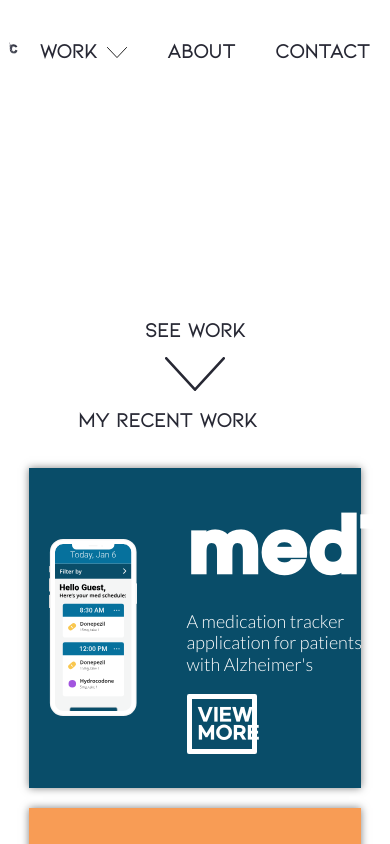
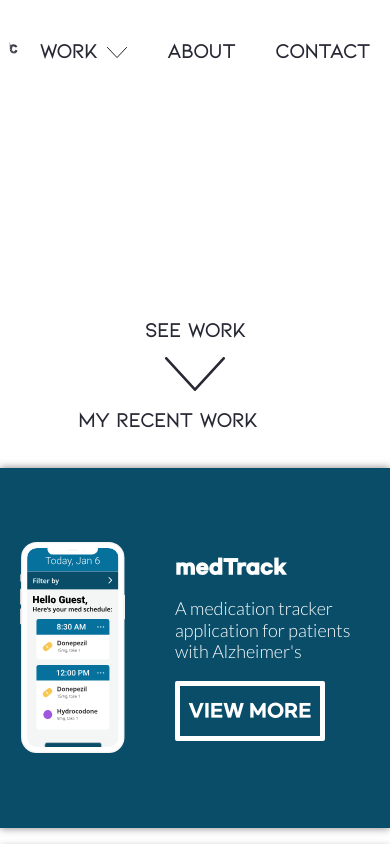
Before and after one commit to cindyparkk/portfolio, a Next.js app: page / in a window 390 px wide. Built offline with nearby package versions, Linux system fonts and the light colour scheme; a web font is replaced by a local one.

Commit message:
today's edits-responsive box

```diff
--- a/comps/Button/index.js
+++ b/comps/Button/index.js
@@ -4,12 +4,12 @@ import styled, {css} from 'styled-components';
 import Router from 'next/router';
 
 const Container = styled.div`
-    min-width: 150px;
+
 `;
 
 const ButtonBox = styled.button`
     min-height: 60px;
-    width: 40%;
+    min-width: 150px;
     background-color: ${props=>props.bgcolor ? props.bgcolor : "#f28482"};
     color: #fff;
     border-radius: 2px;
--- a/comps/HomeInfo/index.js
+++ b/comps/HomeInfo/index.js
@@ -4,14 +4,14 @@ import Button from "comps/Button";
 
 const Container = styled.div`
     min-width: 60%;
-    max-width: 75%;
+    // max-width: 75%;
     min-height: 320px;
     display: flex;
     background-color: ${props=>props.bgcolor ? props.bgcolor : "#F89C55"};
     align-items: center;
     justify-items: flex-end;
     box-shadow: 0 0 0.5em rgba(0, 0, 0, 0.5);
-    padding:0px 20px 0px 20px;
+    padding: 20px;
     margin-top: 20px;
 
     &:hover {
@@ -28,12 +28,13 @@ const InfoImage = styled.img`
 
 const Box = styled.div`
     @include flexIt();
-    max-width: 60%;
+    max-width: 400px;
 `;
 
 const InfoTitle = styled.h5`
     color: #fff;
     margin: 0;
+    // max-width: 60%;
 `;
 
 const InfoText = styled.p`
--- a/comps/Menu/index.js
+++ b/comps/Menu/index.js
@@ -47,7 +47,7 @@ const Expand = styled.div`
     box-shadow: 0px 4px 25px 2px rgba(0, 0, 0, 0.2);
     z-index: 5;
     flex-direction: column;
-    margin-top: 5%;
+    margin-top: 40px;
     display:${props=>props.expanded ? "inline-flex" : "none"};
     opacity:${props=>props.expanded ? 1 : 0};
     transition: height 0.5s;
@@ -63,13 +63,13 @@ const Option = styled.div`
     display: inline-flex;
     align-items: center;
     justify-content: center;
-    background-color: ${props=>props.selected ? "#8093F1" : "#fff"};
+    background-color: ${props=>props.selected ? "#272834" : "#fff"};
     padding: 0px 15px;
     cursor: pointer;
-    color: ${props=>props.selected ? "#fff" : "#000"};
+    color: ${props=>props.selected ? "#fff" : "#272834"};
 
     &:hover {
-        background-color: #8093F1;
+        background-color: #272834;
         color: #fff;
     }
 `;
--- a/pages/app.scss
+++ b/pages/app.scss
@@ -72,7 +72,7 @@ h4 {
 
 h5 {
     font-family: 'GmarketSans', sans-serif;
-    font-size: 70px;
+    font-size: 5vw;
     line-height: 1.3em;
 }
 
--- a/pages/index.scss
+++ b/pages/index.scss
@@ -34,6 +34,7 @@
 }
 
 .content_title {
+    margin-top: 100px;
     margin-bottom: 30px;
     color: #272834;
 }
```
